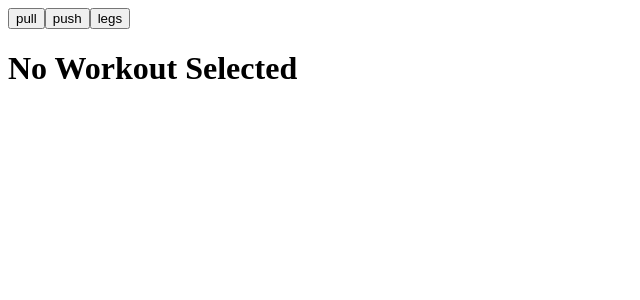
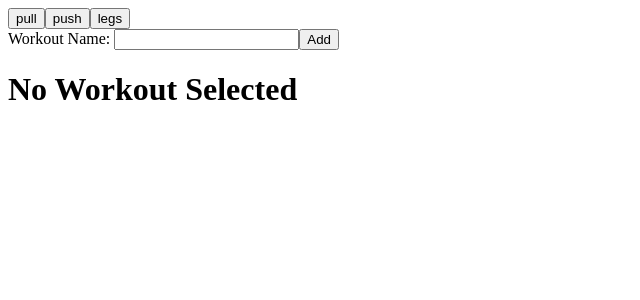
Before and after one commit to DylanAnderson-Tanduo/workout-app, a React (Create React App) app in the folder workout-proj/: page / in a window 1280 px wide. Shown: the top 300 px of the page, without its empty margins (0-640 px from the left). Built offline with nearby package versions, Linux system fonts and the light colour scheme.

Commit message:
Added ability to add a new workout

```diff
--- /dev/null
+++ b/workout-proj/src/components/AddWorkout.js
@@ -0,0 +1,32 @@
+const AddWorkout = ({setWorkout, workouts }) => {
+  const submitButtonHandler = (e) => {
+    e.preventDefault();
+    let workoutName = e.target.elements.workoutName.value.toLowerCase();
+
+
+    //Prevents Duplicate Workouts From Being Added
+    if (workouts.filter((e) => e == workoutName).length > 0) {
+      return;
+    }
+
+    //Update and Add to Workouts
+    setWorkout([
+      ...workouts,
+      [
+        workoutName
+      ]
+    ]);
+
+  };
+
+  return (
+    <form onSubmit={submitButtonHandler}>
+      <label htmlFor="workoutName">Workout Name: </label>
+      <input type="text" name="workoutName" id="workoutName" />
+
+      <button type="submit">Add</button>
+    </form>
+  );
+};
+
+export default AddWorkout;
--- a/workout-proj/src/components/WorkoutSelector.js
+++ b/workout-proj/src/components/WorkoutSelector.js
@@ -1,18 +1,23 @@
 import { useState } from "react";
 import Exersises from "./Exersises";
 import AddExersise from "./AddExersise"
+import AddWorkout from "./AddWorkout";
 
 const WorkoutSelector = ({ setExersiseList, exercises }) => {
+
+
+
+
   //Derive the workouts from the exercises that exist
-  //May need to rework to use State, Not sure atm
   let workoutSet = new Set();
   exercises.forEach((exercise) => {
     workoutSet.add(exercise.workout);
   });
-  let workouts = Array.from(workoutSet);
+  let workoutsArray = Array.from(workoutSet);
 
-  //State for Controlling the display of the Exercises && The Selected Workout
+  //State for Controlling the display of Workouts, Exercises && The Selected Workout
   const [isWorkoutSelected, setIsWorkoutSelected] = useState(false);
+  const [workouts, setWorkouts] = useState(workoutsArray);
   const [selctedWorkout, setSelctedWorkout] = useState(workouts[0]);
 
 
@@ -35,6 +40,7 @@ const WorkoutSelector = ({ setExersiseList, exercises }) => {
           </button>
         );
       })}
+      <AddWorkout setWorkout={setWorkouts} workouts={workouts} />
       <div>
         {isWorkoutSelected ? (
           <div>
```
